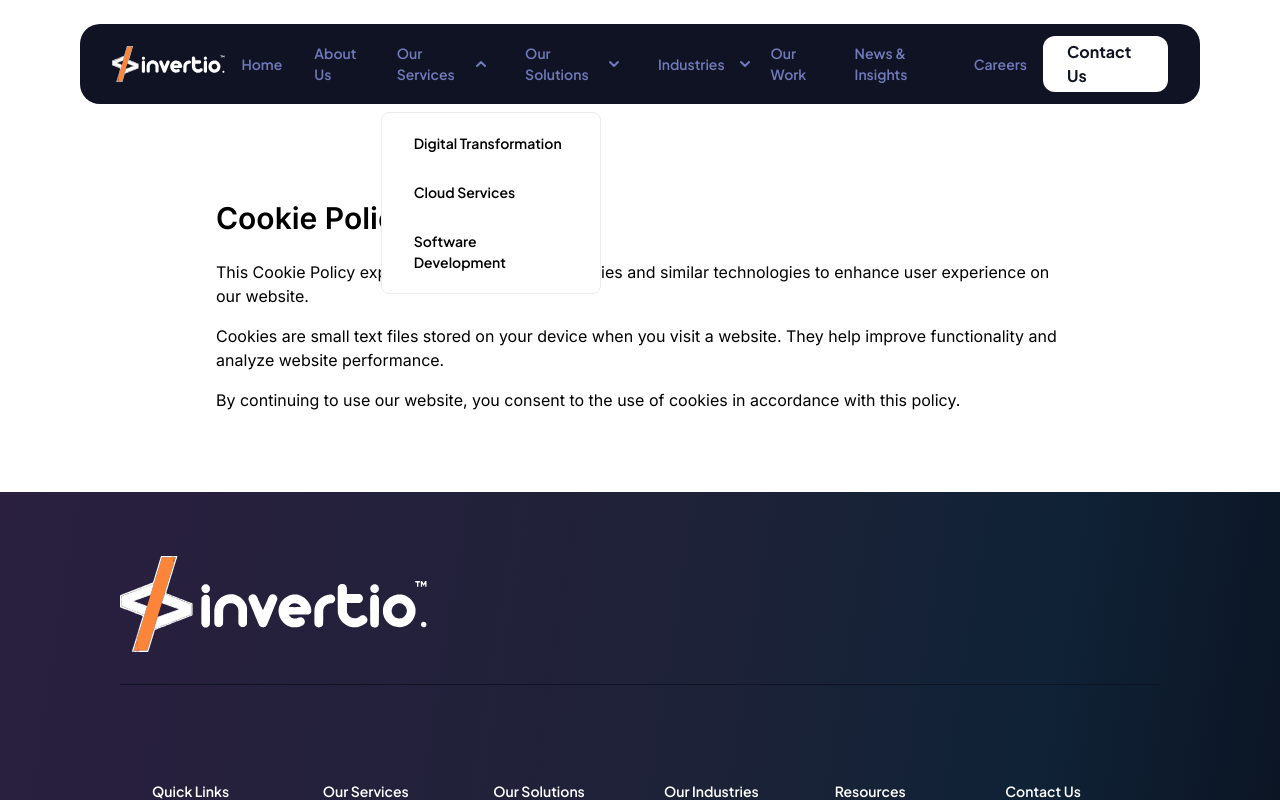
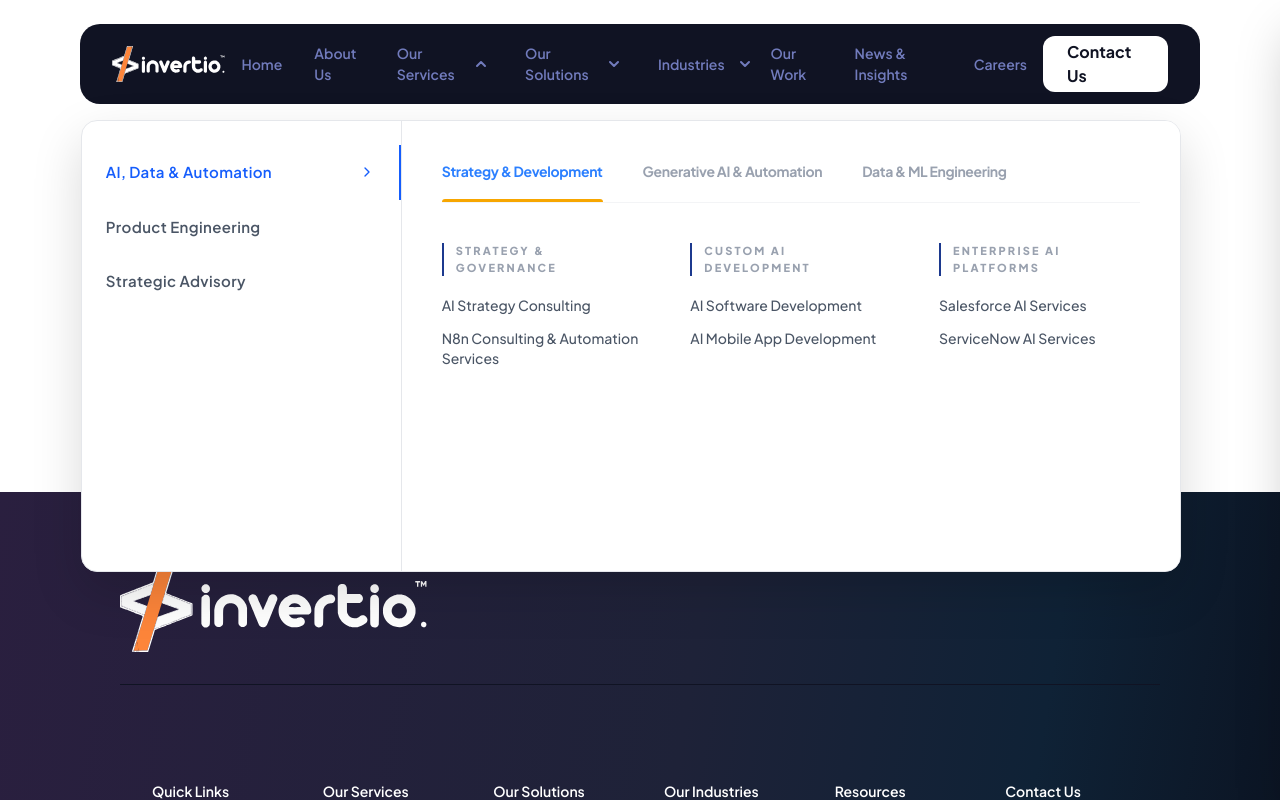
Before and after one commit to abulhussian/invertio-demo-website, a Next.js app: page /cookie-policy in a window 1280 px wide. Both pictures are taken after a click on the picture 481 px from the left and 64 px from the top of the page. Shown: the top 800 px of the page. Built offline with nearby package versions, Linux system fonts and the light colour scheme.

Commit message:
added the big menu bar

```diff
--- a/src/app/globals.css
+++ b/src/app/globals.css
@@ -7,20 +7,55 @@
 }
 
 @keyframes bounce-x {
+
   0%,
   100% {
     transform: translateX(0);
   }
+
   50% {
     transform: translateX(6px);
   }
 }
+
 @utility font-inter {
   font-family: var(--font-inter);
 }
+
 @utility font-jakarta {
   font-family: var(--font-jakarta);
 }
+
 body {
   font-family: var(--font-inter);
 }
+
+
+/* Universal Scrollbar */
+
+::-webkit-scrollbar {
+  width: 8px;
+  height: 8px;
+}
+
+::-webkit-scrollbar-track {
+  background: #f3f4f6;
+  /* Tailwind gray-100 */
+}
+
+::-webkit-scrollbar-thumb {
+  background: #9ca3af;
+  /* gray-400 */
+  border-radius: 999px;
+}
+
+::-webkit-scrollbar-thumb:hover {
+  background: #6b7280;
+  /* gray-500 */
+}
+
+/* Firefox support */
+* {
+  scrollbar-width: thin;
+  scrollbar-color: #9ca3af #f3f4f6;
+}
--- a/src/components/layout/MegaMenu.jsx
+++ b/src/components/layout/MegaMenu.jsx
@@ -1,41 +1,119 @@
+
+
 "use client";
 
-import Image from "next/image";
+import { useState, useEffect } from "react";
 import Link from "next/link";
-import { useState } from "react";
+import { ChevronRight } from "lucide-react";
 
 const MegaMenu = ({ columns, setActiveMenu, open }) => {
-  const [activeIndex, setActiveIndex] = useState(null);
+  const [activeTabIdx, setActiveTabIdx] = useState(0);
+  const [activeSubNav, setActiveSubNav] = useState(0);
+
+  if (!open) return null;
+
+  const isArrayData = Array.isArray(columns);
+  const categories = isArrayData ? columns : [];
+  const currentCategory = categories[activeTabIdx];
+  const currentSubContent = currentCategory?.subTabs?.[activeSubNav];
+
+  // useEffect(() => {
+  //   if (open) {
+  //     document.body.style.overflow = "hidden";
+  //   } else {
+  //     document.body.style.overflow = "auto";
+  //   }
+
+  //   return () => {
+  //     document.body.style.overflow = "auto";
+  //   };
+  // }, [open]);
 
   return (
     <div
-      className={`font-jakarta p-2 absolute left-0 top-full mt-2 bg-white text-black rounded-lg border border-[#EAECF0] min-w-[220px]
+      className={`font-jakarta absolute left-[-300px] top-full mt-4 bg-white text-black rounded-2xl border border-gray-200 w-[1100px] flex overflow-hidden shadow-[0_20px_50px_rgba(0,0,0,0.15)] z-[100]
       transform-gpu transition-all duration-300 ease-[cubic-bezier(.16,1,.3,1)]
-      ${open ? "opacity-100 translate-y-0 visible" : "opacity-0 -translate-y-2 invisible"}`}
+      ${open
+          ? "opacity-100 translate-y-0 visible"
+          : "opacity-0 -translate-y-4 invisible"
+        }`}
     >
-      <ul className="flex flex-col gap-1">
-        {columns?.links?.map((link, i) => (
-          <li key={i} className="relative">
+      {/* LEFT SIDEBAR */}
+      <div className="w-[320px] border-r border-gray-200 py-6">
+        {categories.map((category, i) => (
+          <div
+            key={i}
+            onMouseEnter={() => {
+              setActiveTabIdx(i);
+              setActiveSubNav(0);
+            }}
+            className={`flex items-center justify-between gap-3 px-6 py-4 cursor-pointer transition-all border-r-2
+            ${activeTabIdx === i
+                ? "border-blue-600 text-blue-600"
+                : "border-transparent text-gray-600 hover:text-[#F7A600]"
+              }`}
+          >
+            <span className="text-[15px] font-semibold tracking-wide">
+              {category.label}
+            </span>
+
+            {activeTabIdx === i && (
+              <ChevronRight size={16} className="text-blue-600" />
+            )}
+          </div>
+        ))}
+      </div>
+
+      {/* RIGHT CONTENT */}
+      <div className="flex-1 p-10 bg-white min-h-[450px]">
+        {/* SUB TABS */}
+        <div className="flex gap-10 border-b border-gray-100 mb-10">
+          {currentCategory?.subTabs?.map((sub, idx) => (
+            <button
+              key={idx}
+              onMouseEnter={() => setActiveSubNav(idx)}
+              className={`pb-5 text-[14px] font-bold tracking-tight transition-all relative
+              ${activeSubNav === idx
+                  ? "text-blue-500"
+                  : "text-gray-400 hover:text-gray-600"
+                }`}
+            >
+              {sub.tabLabel}
+
+              {activeSubNav === idx && (
+                <div className="absolute bottom-0 left-0 w-full h-[3px] bg-[#F7A600] rounded-t-full" />
+              )}
+            </button>
+          ))}
+        </div>
+
+        {/* LINKS GRID */}
+        <div className="grid grid-cols-3 gap-x-12 gap-y-10">
+          {currentSubContent?.columns?.map((col, idx) => (
+            <div key={idx} className="flex flex-col gap-5">
+              <h4 className="text-[11px] font-black tracking-[0.2em] text-gray-400 uppercase border-l-2 border-blue-900 pl-3">
+                {col.title}
+              </h4>
+
+              <ul className="flex flex-col gap-3.5">
+                {col.links.map((link, lIdx) => (
+                  <li key={lIdx}>
                     <Link
                       href={link.href}
-              onMouseEnter={() => setActiveIndex(i)}
                       onClick={() => setActiveMenu(null)}
-              className="block py-3 px-6 rounded-lg hover:bg-[#101323] hover:text-white transition-colors duration-300"
+                      className="text-[14px] text-gray-600 hover:text-black font-medium leading-snug block relative w-fit
+                      after:content-[''] after:absolute after:left-0 after:-bottom-1 after:h-[2px] after:w-0
+                      after:bg-[#F7A600] after:transition-all after:duration-300 hover:after:w-full"
                     >
                       {link.label}
                     </Link>
-
-            <Image
-              src="/arrows/rightFace.svg"
-              width={20}
-              height={20}
-              alt="right arrow"
-              className={`absolute top-1/2 right-2 -translate-y-1/2 transition-transform duration-200
-              ${activeIndex === i ? "translate-x-1" : ""}`}
-            />
                   </li>
                 ))}
               </ul>
+            </div>
+          ))}
+        </div>
+      </div>
     </div>
   );
 };
--- a/src/components/layout/MobileNavbar.jsx
+++ b/src/components/layout/MobileNavbar.jsx
@@ -1,5 +1,5 @@
 "use client";
-import { X } from "lucide-react";
+import { X, ChevronRight } from "lucide-react";
 import Image from "next/image";
 import Link from "next/link";
 import { useState, useEffect } from "react";
@@ -11,181 +11,165 @@
     setOpenDropdown(openDropdown === key ? null : key);
   };
 
-  // 🔒 Prevent background scrolling
+  // 🔒 Prevent background scrolling when menu is open
   useEffect(() => {
     if (mobileOpen) {
       document.body.style.overflow = "hidden";
     } else {
       document.body.style.overflow = "";
     }
-
     return () => {
       document.body.style.overflow = "";
     };
   }, [mobileOpen]);
 
+  // Unified helper to render dropdown sections based on your megaMenuData structure
+  const renderDropdownSection = (dataArray) => {
+    if (!Array.isArray(dataArray)) return null;
+    return (
+      <div className="mt-2 flex flex-col gap-5 bg-white/5 p-5 rounded-2xl border border-white/5">
+        {dataArray.map((category, catIdx) => (
+          <div key={catIdx} className="flex flex-col gap-3">
+            <p className="text-[#F7A600] font-black uppercase text-[10px] tracking-[0.2em] opacity-80">
+              {category.label}
+            </p>
+            {category.subTabs?.[0]?.columns?.map((col, colIdx) => (
+              <div key={colIdx} className="flex flex-col gap-3 border-l border-white/10 ml-1 pl-4">
+                {col.links.map((link, linkIdx) => (
+                  <Link
+                    key={`${catIdx}-${colIdx}-${linkIdx}`}
+                    href={link.href}
+                    onClick={() => setMobileOpen(false)}
+                    className="text-gray-300 hover:text-white text-[15px] font-medium transition-colors py-1"
+                  >
+                    {link.label}
+                  </Link>
+                ))}
+              </div>
+            ))}
+          </div>
+        ))}
+      </div>
+    );
+  };
+
   return (
     <>
       {/* Overlay */}
       <div
-        className={`fixed inset-0 bg-black/40 z-40 transition-opacity duration-500
-  ${mobileOpen ? "opacity-100" : "opacity-0 pointer-events-none"}`}
+        className={`fixed inset-0 bg-black/80 z-[60] transition-opacity duration-500 backdrop-blur-md
+          ${mobileOpen ? "opacity-100" : "opacity-0 pointer-events-none"}`}
         onClick={() => setMobileOpen(false)}
       />
 
-      {/* Sidebar */}
+      {/* Full-Width Sidebar */}
       <div
-        className={`fixed top-0 right-0 h-full w-[80%] max-w-[350px]
-  bg-[#101323] text-white z-50 p-6 overflow-y-auto
-  transform transition-transform duration-500 ease-in-out
-  ${mobileOpen ? "translate-x-0" : "translate-x-full"}`}
+        className={`fixed top-0 right-0 h-full w-full bg-[#0B0E1A] text-white z-[70] shadow-2xl overflow-y-auto
+          transform transition-transform duration-500 ease-[cubic-bezier(0.16,1,0.3,1)]
+          ${mobileOpen ? "translate-x-0" : "translate-x-full"}`}
       >
-        {/* Close Button */}
-        <div className="flex justify-end mb-6">
-          <button onClick={() => setMobileOpen(false)}>
-            <X />
+        {/* Header Section */}
+        <div className="flex justify-between items-center px-6 py-8 border-b border-white/5">
+          <div className="relative w-32 h-10">
+            <Image
+              src="/logo.png"
+              alt="Invertio Logo"
+              fill
+              className="object-contain"
+            />
+          </div>
+          <button
+            onClick={() => setMobileOpen(false)}
+            className="w-12 h-12 flex items-center justify-center bg-white/5 hover:bg-white/10 rounded-full transition-all active:scale-90"
+          >
+            <X size={24} className="text-white" />
           </button>
         </div>
 
-        <nav className="flex flex-col gap-4 text-[16px]">
-          <Link href="/" onClick={() => setMobileOpen(false)}>
+        <nav className="flex flex-col px-6 py-8 gap-2 text-[18px] font-semibold">
+          <Link href="/" onClick={() => setMobileOpen(false)} className="py-4 border-b border-white/5 hover:text-[#F7A600] transition-colors">
             Home
           </Link>
 
-          <Link href="/about-us" onClick={() => setMobileOpen(false)}>
+          <Link href="/about-us" onClick={() => setMobileOpen(false)} className="py-4 border-b border-white/5 hover:text-[#F7A600] transition-colors">
             About Us
           </Link>
 
           {/* Services */}
-          <div>
+          <div className="border-b border-white/5">
             <button
               onClick={() => toggleDropdown("services")}
-              className="flex justify-between items-center w-full"
+              className="flex justify-between items-center w-full py-5 text-left transition-colors"
             >
-              Our Services
-              <span
-                className={`transition-transform duration-300 ${openDropdown === "services" ? "rotate-45" : ""
-                  }`}
-              >
-                +
-              </span>
+              <span className={openDropdown === "services" ? "text-[#F7A600]" : ""}>Our Services</span>
+              <ChevronRight
+                size={20}
+                className={`transition-transform duration-300 ${openDropdown === "services" ? "rotate-90 text-[#F7A600]" : "text-gray-500"}`}
+              />
             </button>
-
-            <div
-              className={`overflow-hidden transition-all duration-300 ease-in-out
-    ${openDropdown === "services"
-                  ? "max-h-40 opacity-100 mt-2"
-                  : "max-h-0 opacity-0"
-                }`}
+            <div className={`overflow-hidden transition-all duration-500 ease-in-out
+              ${openDropdown === "services" ? "max-h-[3000px] opacity-100 pb-6" : "max-h-0 opacity-0"}`}
             >
-              <div className="ml-4 flex flex-col gap-2 text-sm text-gray-300">
-                {megaMenuData.services.links.map((item, i) => (
-                  <Link
-                    key={i}
-                    href={item.href}
-                    onClick={() => setMobileOpen(false)}
-                    className="hover:text-white transition-colors"
-                  >
-                    {item.label}
-                  </Link>
-                ))}
-              </div>
+              {renderDropdownSection(megaMenuData.services)}
             </div>
           </div>
 
           {/* Solutions */}
-          <div>
+          <div className="border-b border-white/5">
             <button
               onClick={() => toggleDropdown("solutions")}
-              className="flex justify-between items-center w-full"
+              className="flex justify-between items-center w-full py-5 text-left transition-colors"
             >
-              Our Solutions
-              <span
-                className={`transition-transform duration-300 ${openDropdown === "solutions" ? "rotate-45" : ""
-                  }`}
-              >
-                +
-              </span>
+              <span className={openDropdown === "solutions" ? "text-[#F7A600]" : ""}>Our Solutions</span>
+              <ChevronRight
+                size={20}
+                className={`transition-transform duration-300 ${openDropdown === "solutions" ? "rotate-90 text-[#F7A600]" : "text-gray-500"}`}
+              />
             </button>
-
-            <div
-              className={`overflow-hidden transition-all duration-300 ease-in-out
-    ${openDropdown === "solutions"
-                  ? "max-h-40 opacity-100 mt-2"
-                  : "max-h-0 opacity-0"
-                }`}
+            <div className={`overflow-hidden transition-all duration-500 ease-in-out
+              ${openDropdown === "solutions" ? "max-h-[3000px] opacity-100 pb-6" : "max-h-0 opacity-0"}`}
             >
-              <div className="ml-4 flex flex-col gap-2 text-sm text-gray-300">
-                {megaMenuData.solutions.links.map((item, i) => (
-                  <Link
-                    key={i}
-                    href={item.href}
-                    onClick={() => setMobileOpen(false)}
-                    className="hover:text-white transition-colors"
-                  >
-                    {item.label}
-                  </Link>
-                ))}
-              </div>
+              {renderDropdownSection(megaMenuData.solutions)}
             </div>
           </div>
 
           {/* Industries */}
-          <div>
+          <div className="border-b border-white/5">
             <button
               onClick={() => toggleDropdown("industries")}
-              className="flex justify-between items-center w-full"
+              className="flex justify-between items-center w-full py-5 text-left transition-colors"
             >
-              Industries
-              <span
-                className={`transition-transform duration-300 ${openDropdown === "industries" ? "rotate-45" : ""
-                  }`}
-              >
-                +
-              </span>
+              <span className={openDropdown === "industries" ? "text-[#F7A600]" : ""}>Industries</span>
+              <ChevronRight
+                size={20}
+                className={`transition-transform duration-300 ${openDropdown === "industries" ? "rotate-90 text-[#F7A600]" : "text-gray-500"}`}
+              />
             </button>
-
-            <div
-              className={`overflow-hidden transition-all duration-300 ease-in-out
-    ${openDropdown === "industries"
-                  ? "max-h-52 opacity-100 mt-2"
-                  : "max-h-0 opacity-0"
-                }`}
+            <div className={`overflow-hidden transition-all duration-500 ease-in-out
+              ${openDropdown === "industries" ? "max-h-[3000px] opacity-100 pb-6" : "max-h-0 opacity-0"}`}
             >
-              <div className="ml-4 flex flex-col gap-2 text-sm text-gray-300">
-                {megaMenuData.industries.links.map((item, i) => (
-                  <Link
-                    key={i}
-                    href={item.href}
-                    onClick={() => setMobileOpen(false)}
-                    className="hover:text-white transition-colors"
-                  >
-                    {item.label}
-                  </Link>
-                ))}
-              </div>
+              {renderDropdownSection(megaMenuData.industries)}
             </div>
           </div>
 
-          <Link href="/our-work" onClick={() => setMobileOpen(false)}>
+          <Link href="/our-work" onClick={() => setMobileOpen(false)} className="py-5 border-b border-white/5 hover:text-[#F7A600]">
             Our Work
           </Link>
 
-          <Link href="/news-insights" onClick={() => setMobileOpen(false)}>
+          <Link href="/news-insights" onClick={() => setMobileOpen(false)} className="py-5 border-b border-white/5 hover:text-[#F7A600]">
             News & Insights
           </Link>
 
-          <Link href="/careers" onClick={() => setMobileOpen(false)}>
-            Careers
-          </Link>
-
-          <Link
-            href="/contact-us"
-            onClick={() => setMobileOpen(false)}
-            className="bg-white text-[#101323] px-4 py-3 rounded-xl font-bold mt-4 text-center"
-          >
-            Contact Us
-          </Link>
+          {/* Contact Button */}
+          <div className="mt-10 mb-20">
+            <Link
+              href="/contact-us"
+              onClick={() => setMobileOpen(false)}
+              className="block w-full bg-[#F7A600] text-black px-4 py-5 rounded-2xl font-bold text-center text-[18px] shadow-xl hover:bg-[#ffb726] transition-all active:scale-[0.98]"
+            >
+              Contact Us
+            </Link>
+          </div>
         </nav>
       </div>
     </>
--- a/src/components/layout/Navbar.jsx
+++ b/src/components/layout/Navbar.jsx
@@ -208,54 +208,174 @@
 export default Navbar;
 
 const megaMenuData = {
-  services: {
-    title: "Our Services",
+  services: [
+    {
+      id: "ai",
+      label: "AI, Data & Automation",
+      subTabs: [
+        {
+          tabLabel: "Strategy & Development",
+          columns: [
+            {
+              title: "STRATEGY & GOVERNANCE",
               links: [
-      {
-        label: "Digital Transformation",
-        href: "/services/digital-transformation",
+                { label: "AI Strategy Consulting", href: "/services/ai-strategy" },
+                { label: "N8n Consulting & Automation Services", href: "/services/n8n" },
+              ],
             },
             {
-        label: "Cloud Services",
-        href: "/services/cloud-services",
+              title: "CUSTOM AI DEVELOPMENT",
+              links: [
+                { label: "AI Software Development", href: "/services/ai-software" },
+                { label: "AI Mobile App Development", href: "/services/ai-mobile" },
+              ],
             },
             {
-        label: "Software Development",
-        href: "/services/software-development",
+              title: "ENTERPRISE AI PLATFORMS",
+              links: [
+                { label: "Salesforce AI Services", href: "/services/salesforce-ai" },
+                { label: "ServiceNow AI Services", href: "/services/servicenow-ai" },
+              ],
             },
           ],
         },
-
-  solutions: {
-    title: "Our Solutions",
-    links: [
-      {
-        label: "Data & Analytics",
-        href: "/solutions/data-analytics",
+        { tabLabel: "Generative AI & Automation", columns: [] },
+        { tabLabel: "Data & ML Engineering", columns: [] },
+      ],
     },
     {
-        label: "Cybersecurity",
-        href: "/solutions/cybersecurity",
+      id: "product",
+      label: "Product Engineering",
+      subTabs: [
+        {
+          tabLabel: "By Service",
+          columns: [
+            {
+              title: "DISCOVERY & DESIGN",
+              links: [
+                { label: "Product Discovery & Roadmapping", href: "#" },
+                { label: "UI/UX Design Services", href: "#" },
+              ],
             },
             {
-        label: "IT Consulting",
-        href: "/solutions/it-consulting",
+              title: "FULL-CYCLE DEVELOPMENT",
+              links: [
+                { label: "Software Product Development", href: "#" },
+                { label: "Mobile App Development", href: "#" },
+              ],
             },
           ],
         },
+      ],
+    },
+    {
+      id: "strategic",
+      label: "Strategic Advisory",
+      subTabs: [
+        {
+          tabLabel: "Strategy",
+          columns: [
+            {
+              title: "TECHNOLOGY STRATEGY",
+              links: [{ label: "Technology Strategy & Roadmap", href: "#" }],
+            },
+          ],
+        },
+      ],
+    },
+  ],
 
-  industries: {
-    title: "Industries",
+  solutions: [
+    {
+      id: "startups",
+      label: "For Startups",
+      subTabs: [
+        {
+          tabLabel: "Startup Solutions",
+          columns: [
+            {
+              title: "STARTUP SOLUTIONS",
+              links: [
+                { label: "Product Feasibility Studies", href: "/solutions/startups/feasibility" },
+                { label: "Rapid MVP in 90 Days", href: "/solutions/startups/mvp" },
+                { label: "Product Strategy & Validation", href: "/solutions/startups/strategy" },
+                { label: "On-Demand CTO", href: "/solutions/startups/cto" },
+                { label: "Build Investor-Ready Products", href: "/solutions/startups/investor" },
+                { label: "Validate Ideas Before Big Spend", href: "/solutions/startups/validate" },
+                { label: "AI Pilot Program", href: "/solutions/startups/ai-pilot" },
+              ],
+            },
+          ],
+        },
+      ],
+    },
+    {
+      id: "scaleups",
+      label: "For Scale-ups",
+      subTabs: [
+        {
+          tabLabel: "Scale-up Solutions",
+          columns: [
+            {
+              title: "SCALE-UP SOLUTIONS",
+              links: [
+                { label: "Technology Strategy & Roadmap", href: "/solutions/scaleups/roadmap" },
+                { label: "Cloud & DevOps Acceleration", href: "/solutions/scaleups/devops" },
+                { label: "Scale Teams Fast", href: "/solutions/scaleups/scale" },
+                { label: "Technology Modernization Planning", href: "/solutions/scaleups/modernization" },
+              ],
+            },
+          ],
+        },
+      ],
+    },
+    {
+      id: "enterprises",
+      label: "For Enterprises",
+      subTabs: [
+        {
+          tabLabel: "Enterprise Solutions",
+          columns: [
+            {
+              title: "ENTERPRISE SOLUTIONS",
+              links: [
+                { label: "Global Compliance Management", href: "/solutions/enterprises/compliance" },
+                { label: "Digital Transformation", href: "/solutions/enterprises/digital" },
+              ],
+            },
+          ],
+        },
+      ],
+    },
+  ],
+
+  industries: [
+    {
+      id: "all-industries",
+      label: "Industries We Serve",
+      subTabs: [
+        {
+          tabLabel: "By Sector",
+          columns: [
+            {
+              title: "CORE INDUSTRIES",
               links: [
                 { label: "Education", href: "/industries/education" },
                 { label: "Logistics", href: "/industries/logistics" },
-      { label: "Retail", href: "/industries/retail-ecommerce" },
-      { label: "Finance", href: "/industries/finance-banking" },
+                { label: "Retail & E-commerce", href: "/industries/retail-ecommerce" },
+              ],
+            },
+            {
+              title: "SPECIALIZED",
+              links: [
+                { label: "Finance & Banking", href: "/industries/finance-banking" },
                 { label: "Healthcare", href: "/industries/healthcare" },
-      {
-        label: "Information Service",
-        href: "/industries/information",
+                { label: "Information Services", href: "/industries/information" },
+              ],
             },
           ],
         },
+      ],
+    },
+  ],
 };
```
Lines whose indentation alone changed are shown as unchanged.
